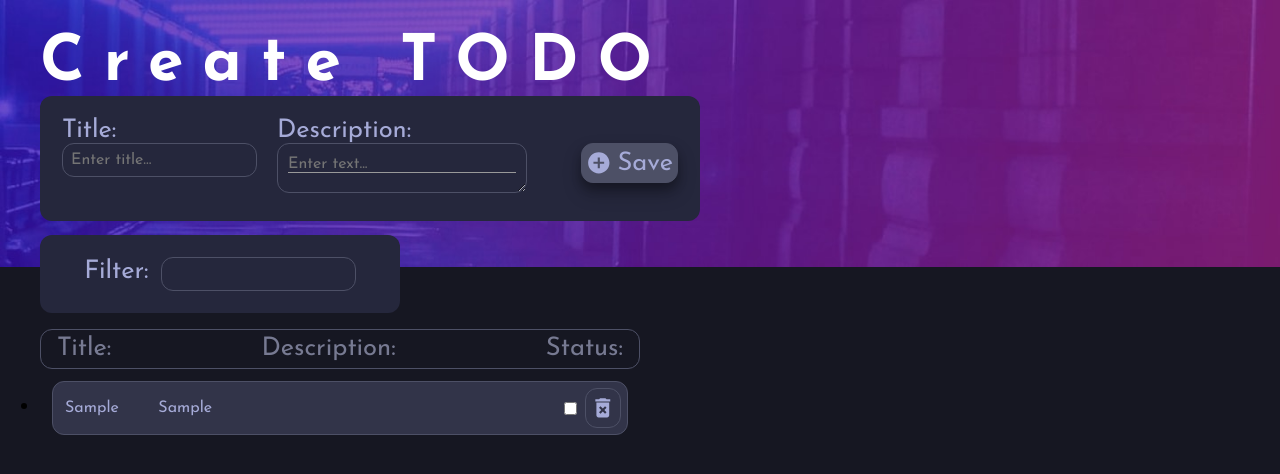
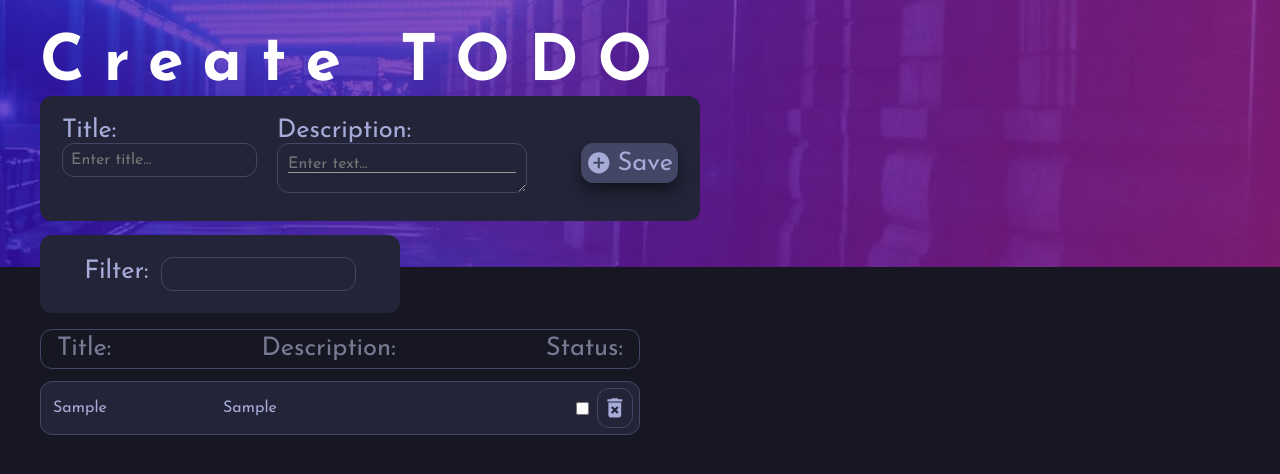
Before and after one commit to AnnaDorosheva/planning-app, a React (Create React App) app: page / in a window 1280 px wide. Both pictures are taken after typing "Sample", "Sample" into the empty fields and a click on the button "Save". Shown: the top 474 px of the page. Built offline with nearby package versions, Linux system fonts and the light colour scheme.

Commit message:
add style for toto item

```diff
--- a/src/Modalindow/ModalWindow.js
+++ b/src/Modalindow/ModalWindow.js
@@ -1,6 +1,6 @@
 import React from 'react';
 import { MdDisabledByDefault } from "react-icons/md";
-import { Button } from "../common/Button";
+import { Button } from "../commons/Button";
 
 import { Blackdrop, Window, Header, Description, Status } from "./ModalWindow.styled";
 
--- a/src/Todo/Todo.js
+++ b/src/Todo/Todo.js
@@ -2,7 +2,7 @@ import React, { useState } from "react";
 import { MdDeleteForever } from "react-icons/md";
 import ModalWindow from "../Modalindow/ModalWindow";
 import { TodoContainer } from "./Todo.styled";
-import { Button } from "../common/Button";
+import { Button } from "../commons/Button";
 import s from "./Todo.module.css";
 
 const Todo = (props) => {
@@ -25,7 +25,7 @@ const Todo = (props) => {
 
   return (
     <>
-      <TodoContainer>
+      <TodoContainer background={isDone}>
         <p className={s.title} onClick={openModal}>{props.item.todoHeader}</p>
         <p className={s.text} onClick={openModal}>{props.item.todoText}</p>
 
--- a/src/Todo/Todo.module.css
+++ b/src/Todo/Todo.module.css
@@ -1,11 +1,11 @@
 .title {
     display: flex;
-    width: 100px;
+    width: 28%;
     padding: 6px;
     margin-right: 6px;
 }
 .text {
-    width: 470px;
+    width: 60%;
     padding: 6px;
 }
 .checkbox {
--- a/src/Todo/Todo.styled.js
+++ b/src/Todo/Todo.styled.js
@@ -7,15 +7,17 @@ export const TodoContainer = styled.div`
   font-size: var(--small-font);
   word-break: break-all;
   color: var(--clr-gb-2);
-  background-color: var(--clr-gb-6);
+  background-color: ${({background}) => background ? "var(--clr-gb-6)": "var(--clr-card-bg)"};
+  /* background-color: var(--clr-gb-6); */
   border: 0.1rem solid var(--clr-gb-5);
   border-radius: 12px;
   padding: 6px;
-  margin: 12px;
+  margin: 12px 0 ;
 
 
   &:hover,
   &:focus {
+    color: var(--clr-white);
     background-color: var(--clr-gb-4);
     box-shadow: var(--clr-box-shadow1);
     transition: background-color 0.5s ease;
--- a/src/TodoCreator/TodoCreator.js
+++ b/src/TodoCreator/TodoCreator.js
@@ -1,6 +1,6 @@
 import React, { Component } from "react";
 import s from "./TodoCreator.module.css";
-import { Button } from "../common/Button";
+import { Button } from "../commons/Button";
 import shortid from "shortid";
 import { MdOutlineAddCircle } from "react-icons/md";
 
@@ -39,7 +39,7 @@ class TodoCreator extends Component {
               name="todoHeader"
               value={this.state.todoHeader}
               onChange={this.onChangeTodo}
-              className={s.input}
+              className={s.title}
               placeholder="Enter title..."
             />
           </label>
--- a/src/TodoCreator/TodoCreator.module.css
+++ b/src/TodoCreator/TodoCreator.module.css
@@ -13,10 +13,6 @@
 }
 .addIcon {
   margin-right: 6px;
-}
-.addButton {
-  margin-top: 60px;
-  background-color: red;
 }
 .textarea {
   font: inherit;
@@ -37,7 +33,7 @@
     0 18px / 100% content-box no-repeat;
   overflow: hidden;
 }
-.input {
+.title {
   font: inherit;
   font-size: 16px;
   background: transparent;
@@ -54,5 +50,5 @@
 }
 .button {
   margin-top: 25px;
-  margin-left: 14px;
+  margin-left: auto;
 }
--- a/src/TodoList/TodoList.js
+++ b/src/TodoList/TodoList.js
@@ -18,7 +18,7 @@ const TodoList = ({ itemsArr, filter, deleteItem }) => {
             <p>Description:</p>
             <p>Status:</p>
           </div>
-          <ul>
+          <ul className={s.list}>
             {itemsArr.length > 0 &&
               filteredTodos.map((item) => (
                 <li key={item.id}>
--- a/src/TodoList/TodoList.module.css
+++ b/src/TodoList/TodoList.module.css
@@ -18,3 +18,6 @@
     padding: 6px 16px 6px 16px;
     margin-top: 16px;
 }
+.list {
+    list-style: none;
+}
--- a/src/index.css
+++ b/src/index.css
@@ -12,7 +12,7 @@
   --clr-primary: hsl(0, 0%, 98%);
   --clr-white: hsl(0, 0%, 100%);
   --clr-page-bg: hsl(235, 21%, 11%);
-  --clr-card-bg: hsl(235, 24%, 19%);
+  --clr-card-bg: hsl(237, 23%, 18%);
   --clr-blue: hsl(220, 98%, 61%);
   --clr-green: hsl(192, 100%, 67%);
   --clr-pink: hsl(280, 87%, 65%);
@@ -20,8 +20,9 @@
   --clr-gb-2: hsl(234, 39%, 75%);
   --clr-gb-3: hsl(234, 11%, 52%);
   --clr-gb-4: hsl(237, 12%, 36%);
-  --clr-gb-5: hsl(233, 14%, 35%);
-  --clr-gb-6: hsl(235, 19%, 24%);
+  --clr-gb-5: hsl(233, 20%, 33%);
+  --clr-gb-6: hsl(235, 23%, 29%);
+  --clr-gb-7: hsl(235, 19%, 24%);
   --clr-box-shadow: hsl(0, 0%, 0%, 0.1);
   --clr-box-shadow1: 0 10px 18px rgba(0, 0, 0, 0.25), 0 6px 10px rgba(0, 0, 0, 0.22);
 }
```
Also changed, not shown: src/commons/Button.js (renamed from src/common/Button.js), 1 other file (tests, documents, lock files or other folders).
